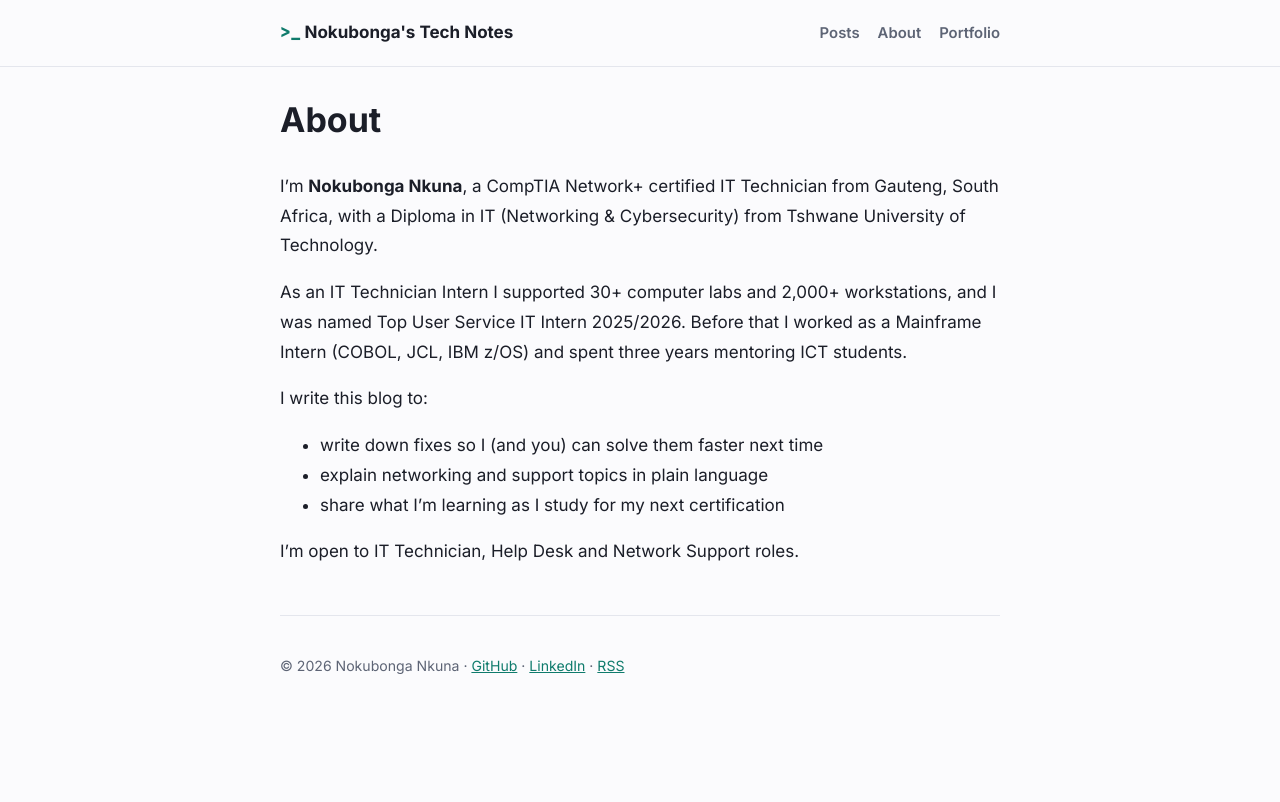
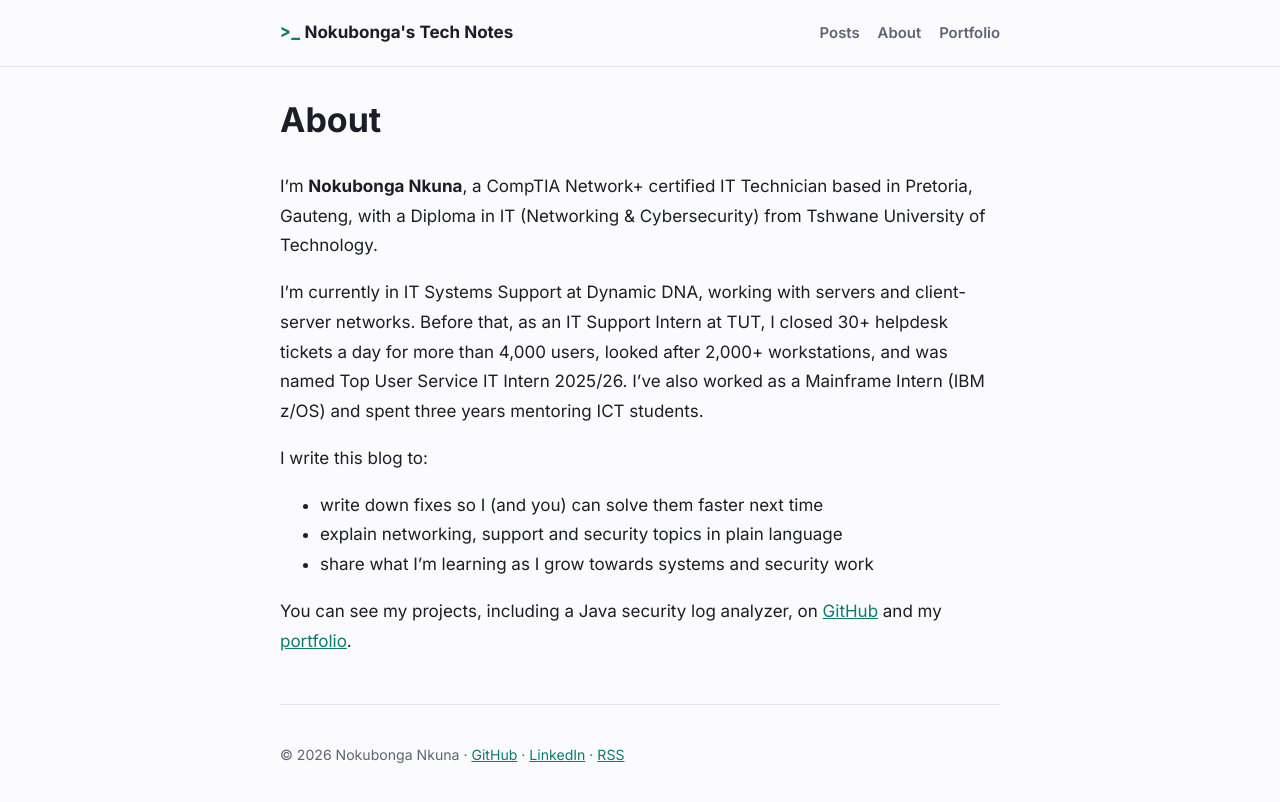
Before and after one commit to Bongokuhle-Nokubonga/tech-blog, a Jekyll site: the page built from about.md, in a window 1280 px wide. Shown: the top 802 px of the page. Built offline with Jekyll 4.4.1, drawn with Linux system fonts in a browser that asks for light colours.

Commit message:
Update details to match latest CV
Co-Authored-By: Claude Opus 5.5 <noreply@anthropic.com>

```diff
--- a/about.md
+++ b/about.md
@@ -6,18 +6,22 @@ permalink: /about/
 
 # About
 
-I'm **Nokubonga Nkuna**, a CompTIA Network+ certified IT Technician from Gauteng,
-South Africa, with a Diploma in IT (Networking & Cybersecurity) from Tshwane
-University of Technology.
+I'm **Nokubonga Nkuna**, a CompTIA Network+ certified IT Technician based in Pretoria,
+Gauteng, with a Diploma in IT (Networking & Cybersecurity) from Tshwane University
+of Technology.
 
-As an IT Technician Intern I supported 30+ computer labs and 2,000+ workstations,
-and I was named Top User Service IT Intern 2025/2026. Before that I worked as a
-Mainframe Intern (COBOL, JCL, IBM z/OS) and spent three years mentoring ICT students.
+I'm currently in IT Systems Support at Dynamic DNA, working with servers and
+client-server networks. Before that, as an IT Support Intern at TUT, I closed 30+
+helpdesk tickets a day for more than 4,000 users, looked after 2,000+ workstations,
+and was named Top User Service IT Intern 2025/26. I've also worked as a Mainframe
+Intern (IBM z/OS) and spent three years mentoring ICT students.
 
 I write this blog to:
 
 - write down fixes so I (and you) can solve them faster next time
-- explain networking and support topics in plain language
-- share what I'm learning as I study for my next certification
+- explain networking, support and security topics in plain language
+- share what I'm learning as I grow towards systems and security work
 
-I'm open to IT Technician, Help Desk and Network Support roles.
+You can see my projects, including a Java security log analyzer, on
+[GitHub](https://github.com/{{ site.github_username }}) and my
+[portfolio]({{ site.portfolio_url }}).
```
